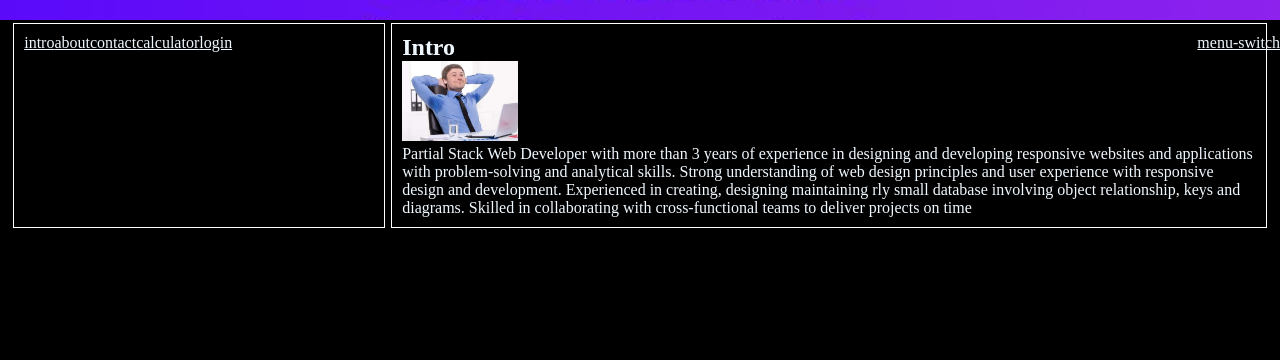
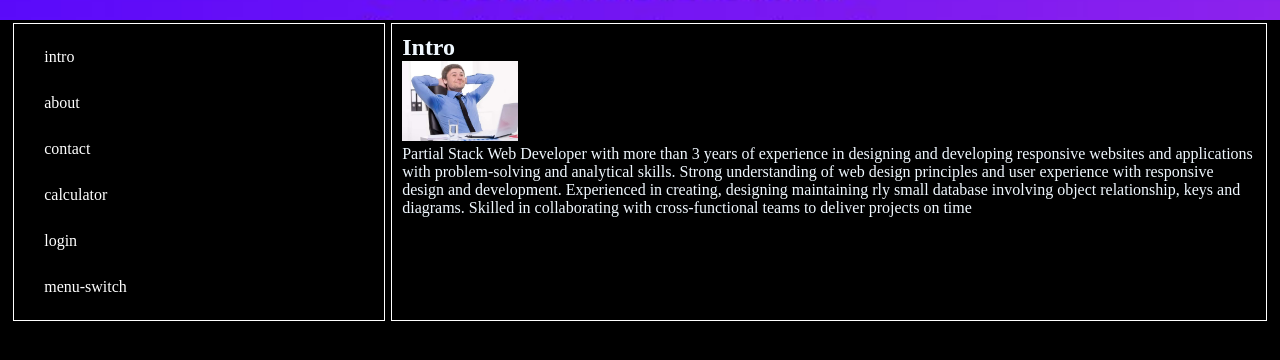
Before and after one commit to misadevone/hi, a plain HTML site: page index.html in a window 1280 px wide. Both pictures are taken after a click on the link "menu-switch". Shown: the part 120-480 px from the top of the page. Drawn offline with Linux system fonts and the light colour scheme.

Commit message:
Add files via upload
Final X-changes before i touch again

```diff
--- a/dump/script.js
+++ b/dump/script.js
@@ -9,8 +9,9 @@
 var a = "";
 var beautyMode = 0;
 
-// nti letak betul
+// nti letak betul2
 menuMain.style.display = "flex";
+// menuSide.style.display = "flex";
 
 LoadMenu(menuList);
 drawMenu(a);
--- a/dump/style.css
+++ b/dump/style.css
@@ -63,8 +63,17 @@
 #menu-top {
     display: flex;
 }
+
 #menu-side {
     display: none;
+    flex-direction: row;
+    flex-wrap: wrap;
+    width: 100%;
+}
+
+#menu-side > a {
+    width:100% !important;
+    display: flex !important;
 }
 
 .f-item-3 {
@@ -89,6 +98,7 @@
     display: flex;
 }
 
+#menu-side > a,
 .navbar a {
     color: rgb(255, 255, 255);
     padding: 14px 20px;
@@ -97,6 +107,7 @@
   }
 
   /* Change color on hover */
+  #menu-side > a:hover,
   .navbar a:hover {
     background-color: #ddd;
     color: black;
@@ -113,7 +124,7 @@
 }
 
 
-.a-right {
+#menu-top > .a-right {
     position: absolute;
     right: 0px;
 }
--- a/index.html
+++ b/index.html
@@ -21,7 +21,8 @@
 
     <div class="f-container">
       <!-- Main Content -->
-      <div class="f-item-1-2" id="menu-side">12</div>
+      <div class="f-item-1-2" id="menu-side">
+      </div>
       <div class="f-item-2" id="main-content"></div>
 
     <div class="break"></div>
```
